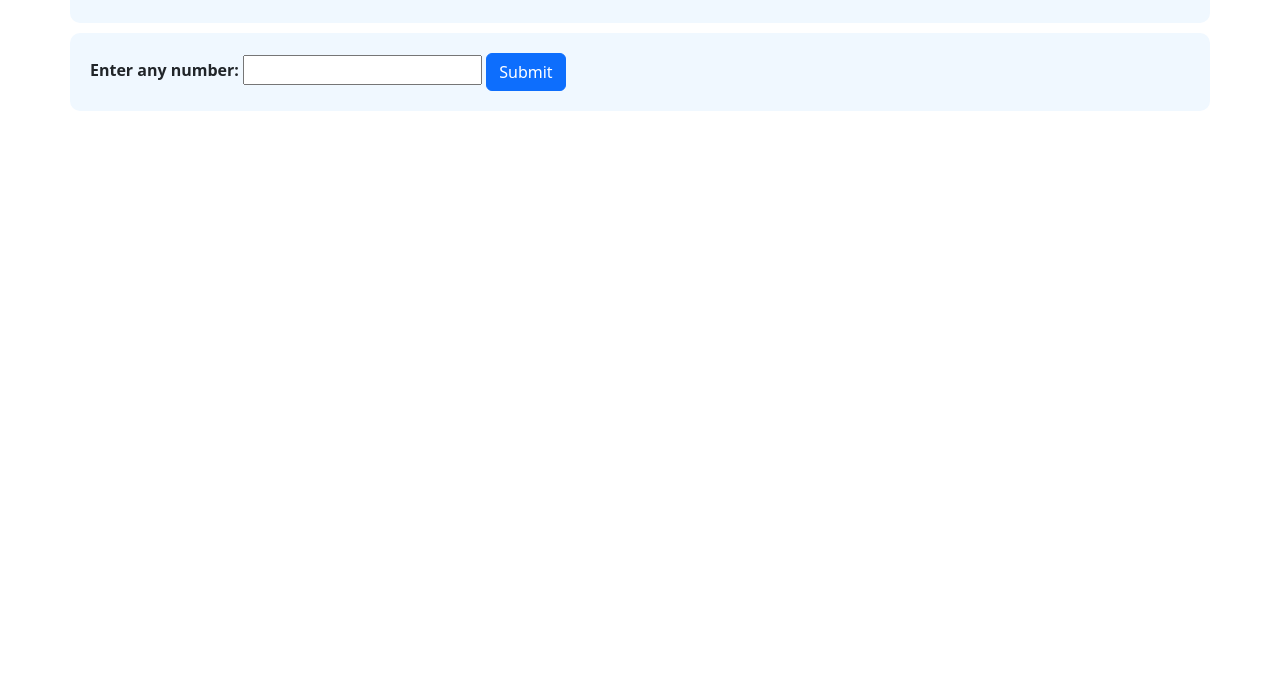
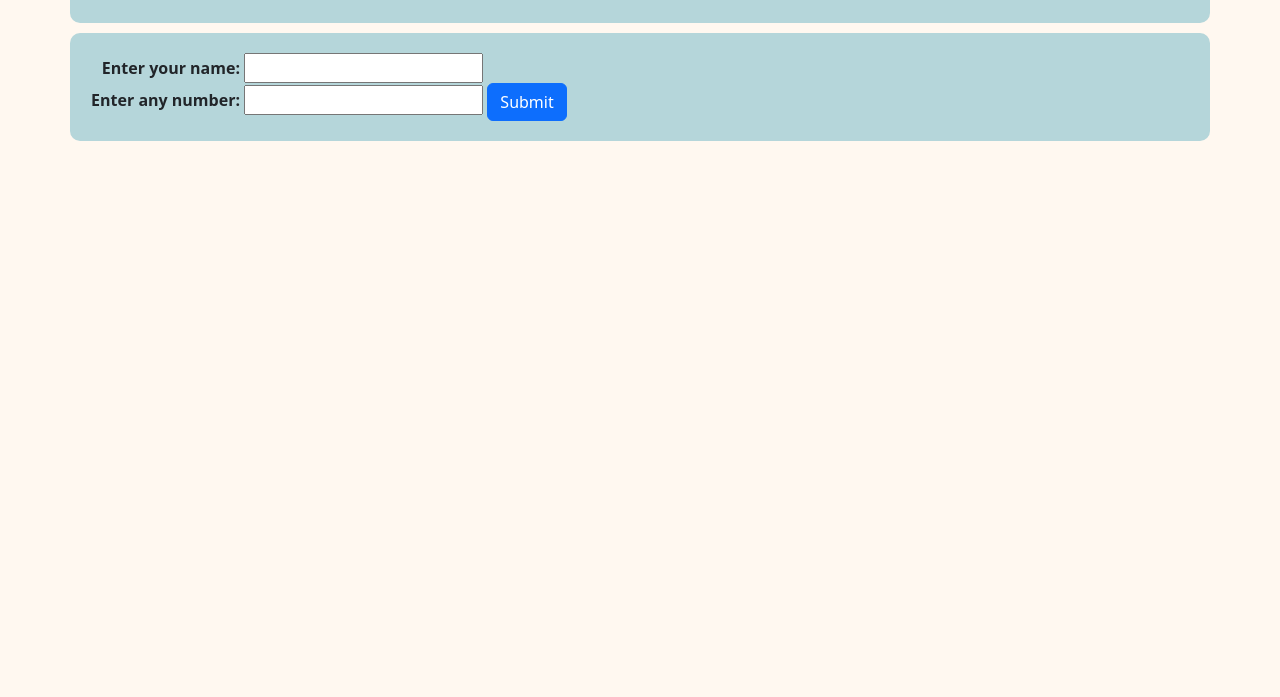
Before and after one commit to jfpalchak/mr-robogers-neighborhood, a plain HTML site: page index.html in a window 1280 px wide. Shown: the part 103-800 px from the top of the page. Drawn offline with Linux system fonts and the light colour scheme.

Commit message:
Add tests 9-12 for beepBoop(), and add input for user name.

```diff
--- a/css/styles.css
+++ b/css/styles.css
@@ -1,7 +1,12 @@
+/* BODY */
+body {
+  background-color: #FFF8F0;
+}
+
 /* CONTAINERS */
 .container {
   margin: 10px auto;
-  background-color:aliceblue;
+  background-color: #b5d6da;
   border-radius: 10px;
 }
 
@@ -21,6 +26,8 @@
 
 label {
   font-weight: bold;
+  width: 150px;
+  text-align: right;
 }
 
 #hidden {
--- a/index.html
+++ b/index.html
@@ -25,6 +25,10 @@
 
     <div class="form-content container">
       <form id="form">
+        <div class="name-input">
+          <label for="user-name">Enter your name:</label>
+          <input id="user-name" type="text" name="user-name" />
+        </div>
         <div class="number-input">
           <label for="user-number">Enter any number:</label>
           <input id="user-number" type="number" name="user-number" />
```
Also changed, not shown: images/transparentHills.png (deleted), 1 other file.
